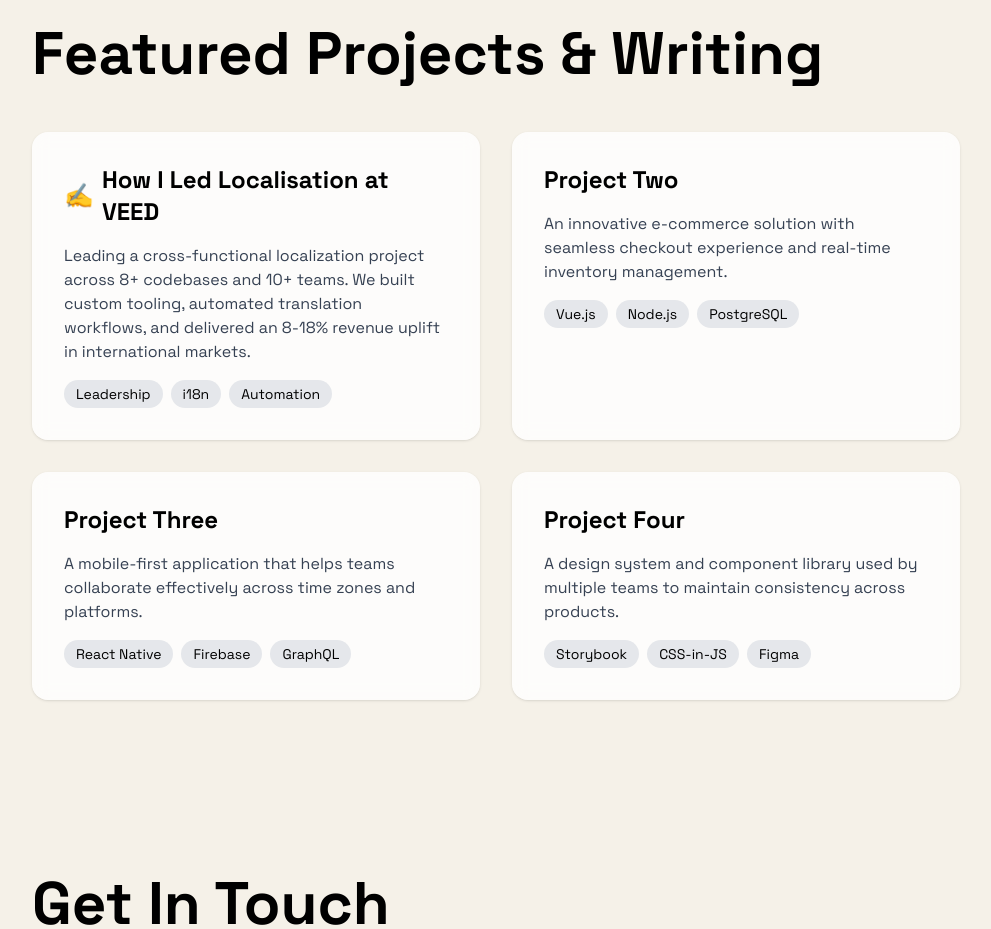
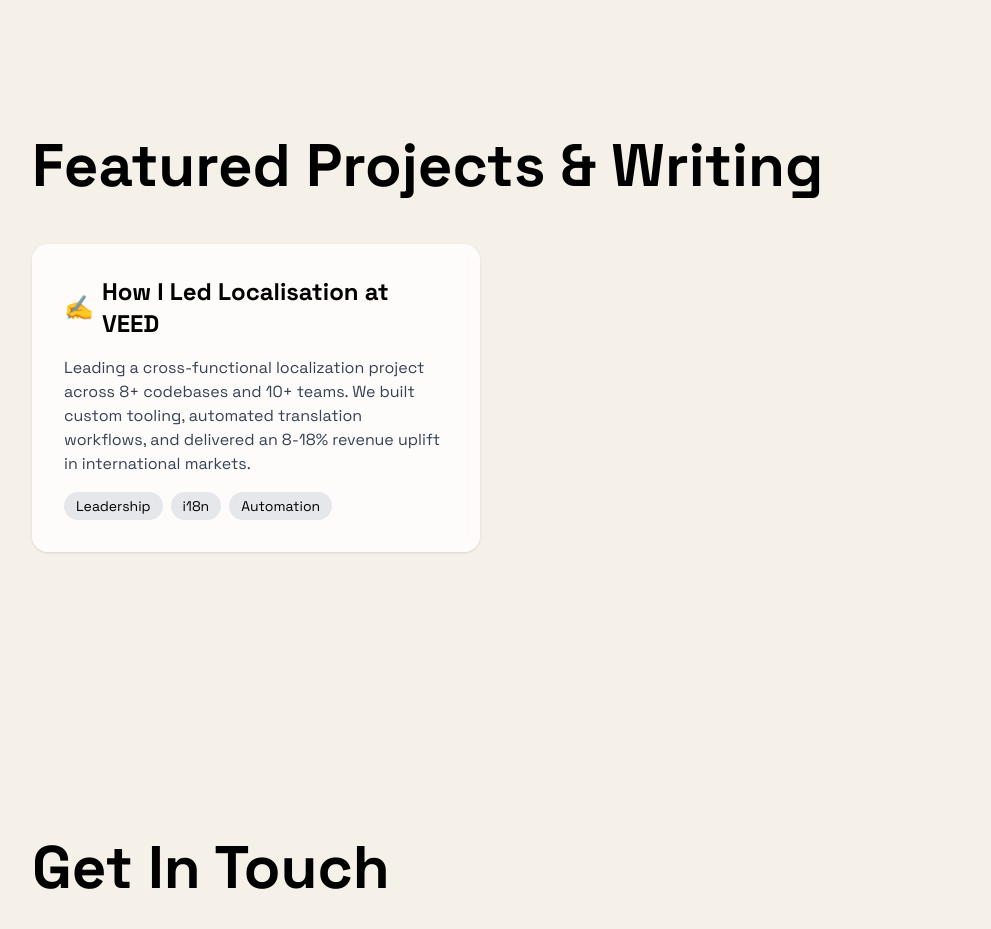
Before and after one commit to sampennington/sam, a Next.js app: page / in a window 1280 px wide. Shown: the part 1740-2669 px from the top of the page, without its empty margins (192-1183 px from the left). Built offline with nearby package versions, Linux system fonts and the light colour scheme.

Commit message:
remove package lock

```diff
--- /dev/null
+++ b/components/project-card.tsx
@@ -0,0 +1,40 @@
+import Link from 'next/link'
+
+interface ProjectCardProps {
+  title: string
+  description: string
+  tags: string[]
+  icon?: string
+  href?: string
+}
+
+export function ProjectCard({ title, description, tags, icon, href }: ProjectCardProps) {
+  const cardContent = (
+    <>
+      <div className="flex items-center gap-2 mb-4">
+        {icon && <span className="text-2xl">{icon}</span>}
+        <h3 className="text-2xl font-bold">{title}</h3>
+      </div>
+      <p className="text-gray-700 mb-4">{description}</p>
+      <div className="flex gap-2 flex-wrap">
+        {tags.map((tag) => (
+          <span key={tag} className="px-3 py-1 bg-gray-200 rounded-full text-sm">
+            {tag}
+          </span>
+        ))}
+      </div>
+    </>
+  )
+
+  const baseClasses = "bg-white/80 backdrop-blur-sm p-8 rounded-2xl shadow-sm hover:shadow-md transition-all"
+
+  if (href) {
+    return (
+      <Link href={href} className={`${baseClasses} block`}>
+        {cardContent}
+      </Link>
+    )
+  }
+
+  return <div className={baseClasses}>{cardContent}</div>
+}
--- a/components/sections/projects-section.tsx
+++ b/components/sections/projects-section.tsx
@@ -1,4 +1,4 @@
-import Link from 'next/link'
+import { ProjectCard } from '@/components/project-card'
 
 export function ProjectsSection() {
   return (
@@ -7,60 +7,13 @@ export function ProjectsSection() {
         <h2 className="text-5xl md:text-6xl font-bold mb-12">Featured Projects & Writing</h2>
 
         <div className="grid grid-cols-1 md:grid-cols-2 gap-8">
-          <Link href="/blog/localizing-veed" className="bg-white/80 backdrop-blur-sm p-8 rounded-2xl shadow-sm hover:shadow-md transition-all block">
-            <div className="flex items-center gap-2 mb-4">
-              <span className="text-2xl">✍️</span>
-              <h3 className="text-2xl font-bold">How I Led Localisation at VEED</h3>
-            </div>
-            <p className="text-gray-700 mb-4">
-              Leading a cross-functional localization project across 8+ codebases and 10+ teams.
-              We built custom tooling, automated translation workflows, and delivered an 8-18% revenue uplift in international markets.
-            </p>
-            <div className="flex gap-2 flex-wrap">
-              <span className="px-3 py-1 bg-gray-200 rounded-full text-sm">Leadership</span>
-              <span className="px-3 py-1 bg-gray-200 rounded-full text-sm">i18n</span>
-              <span className="px-3 py-1 bg-gray-200 rounded-full text-sm">Automation</span>
-            </div>
-          </Link>
-
-          <div className="bg-white/80 backdrop-blur-sm p-8 rounded-2xl shadow-sm hover:shadow-md transition-all">
-            <h3 className="text-2xl font-bold mb-4">Project Two</h3>
-            <p className="text-gray-700 mb-4">
-              An innovative e-commerce solution with seamless checkout experience
-              and real-time inventory management.
-            </p>
-            <div className="flex gap-2 flex-wrap">
-              <span className="px-3 py-1 bg-gray-200 rounded-full text-sm">Vue.js</span>
-              <span className="px-3 py-1 bg-gray-200 rounded-full text-sm">Node.js</span>
-              <span className="px-3 py-1 bg-gray-200 rounded-full text-sm">PostgreSQL</span>
-            </div>
-          </div>
-
-          <div className="bg-white/80 backdrop-blur-sm p-8 rounded-2xl shadow-sm hover:shadow-md transition-all">
-            <h3 className="text-2xl font-bold mb-4">Project Three</h3>
-            <p className="text-gray-700 mb-4">
-              A mobile-first application that helps teams collaborate
-              effectively across time zones and platforms.
-            </p>
-            <div className="flex gap-2 flex-wrap">
-              <span className="px-3 py-1 bg-gray-200 rounded-full text-sm">React Native</span>
-              <span className="px-3 py-1 bg-gray-200 rounded-full text-sm">Firebase</span>
-              <span className="px-3 py-1 bg-gray-200 rounded-full text-sm">GraphQL</span>
-            </div>
-          </div>
-
-          <div className="bg-white/80 backdrop-blur-sm p-8 rounded-2xl shadow-sm hover:shadow-md transition-all">
-            <h3 className="text-2xl font-bold mb-4">Project Four</h3>
-            <p className="text-gray-700 mb-4">
-              A design system and component library used by multiple teams
-              to maintain consistency across products.
-            </p>
-            <div className="flex gap-2 flex-wrap">
-              <span className="px-3 py-1 bg-gray-200 rounded-full text-sm">Storybook</span>
-              <span className="px-3 py-1 bg-gray-200 rounded-full text-sm">CSS-in-JS</span>
-              <span className="px-3 py-1 bg-gray-200 rounded-full text-sm">Figma</span>
-            </div>
-          </div>
+          <ProjectCard
+            title="How I Led Localisation at VEED"
+            description="Leading a cross-functional localization project across 8+ codebases and 10+ teams. We built custom tooling, automated translation workflows, and delivered an 8-18% revenue uplift in international markets."
+            tags={['Leadership', 'i18n', 'Automation']}
+            icon="✍️"
+            href="/blog/localizing-veed"
+          />
         </div>
       </div>
     </section>
```
Also changed, not shown: 2 other files (tests, documents, lock files or other folders).
